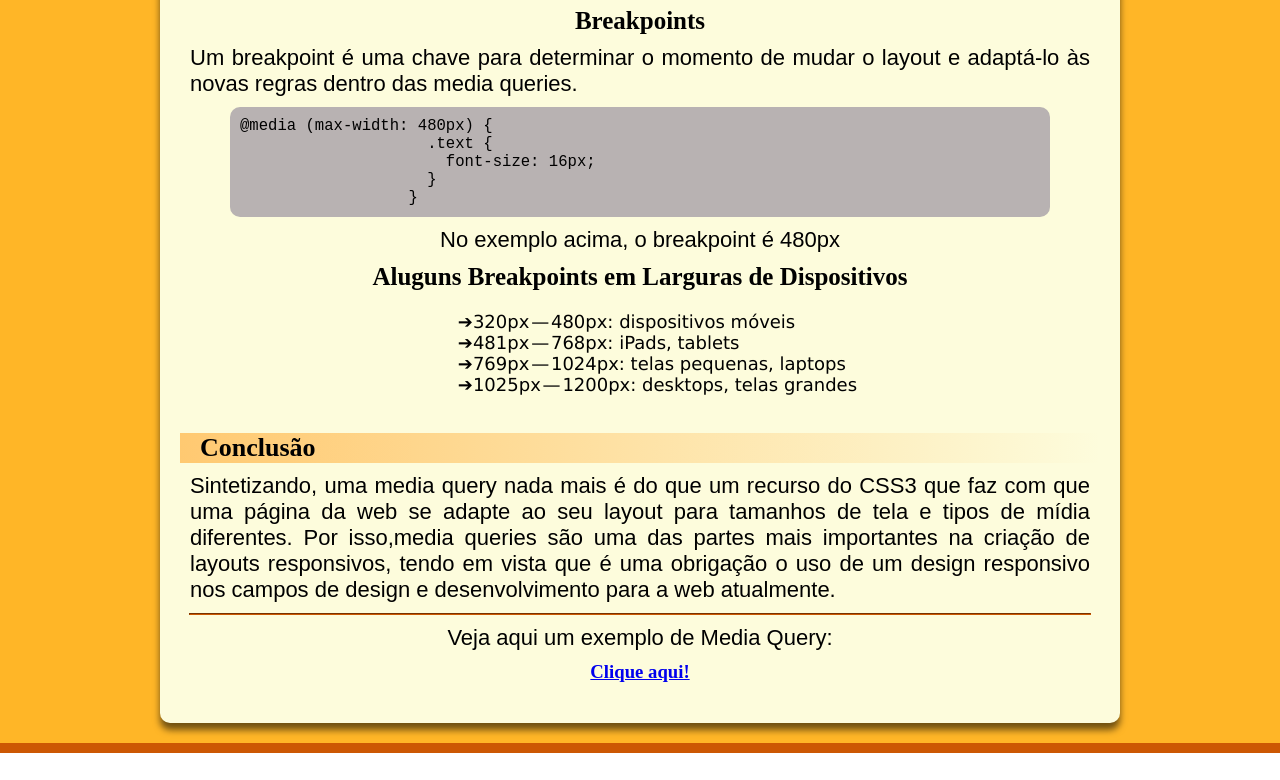
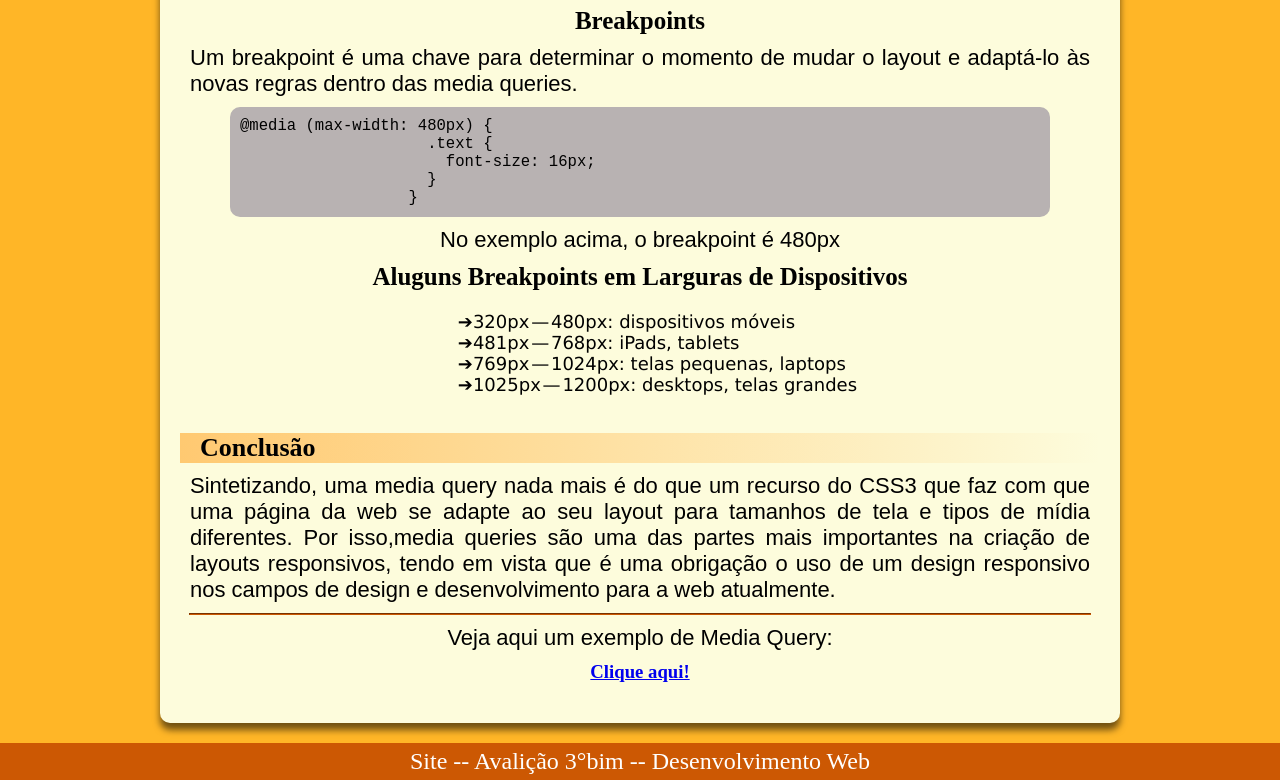
Before and after one commit to BellyPatricio/SiteLivro, a plain HTML site: page media.html in a window 1280 px wide. Shown: the part 1845-2625 px from the top of the page. Before the commit the page ends 2598 px from the top, so only its background shows below. Drawn offline with Linux system fonts and the light colour scheme; a web font is replaced by a local one.

Commit message:
Update media.html

```diff
--- a/media.html
+++ b/media.html
@@ -162,7 +162,7 @@
 
     </main>
     <footer>
-
+        <p>Site -- Avalição 3°bim -- Desenvolvimento Web</p>
     </footer>
 </body>
 
```
